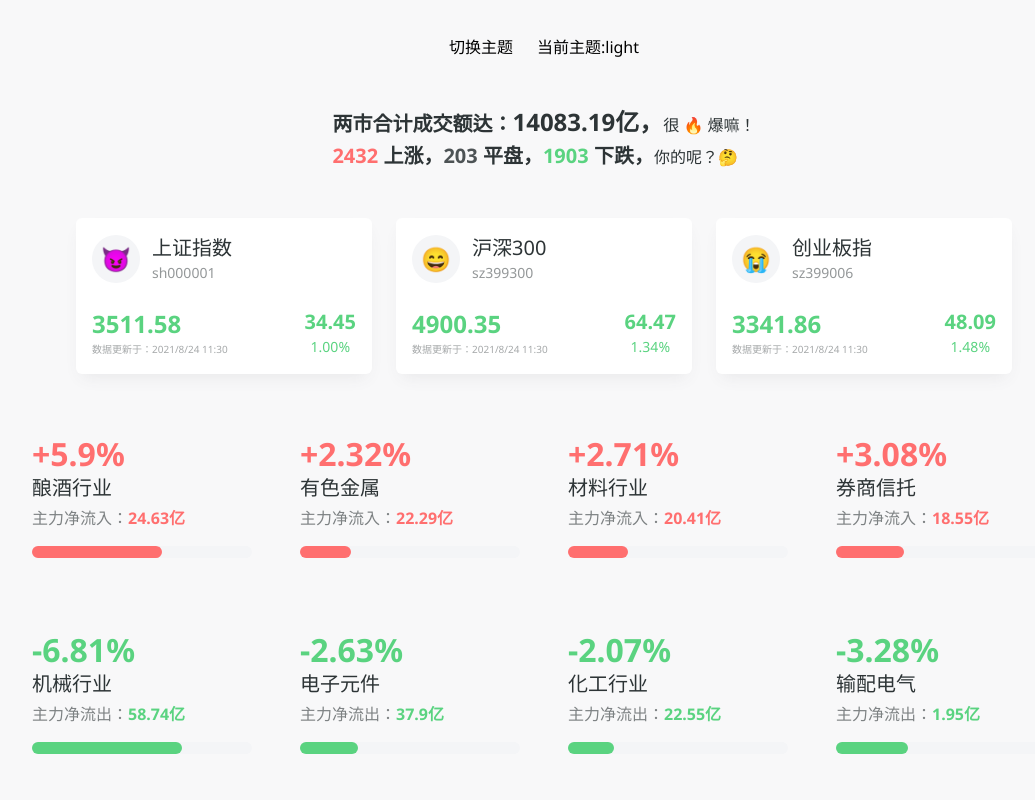
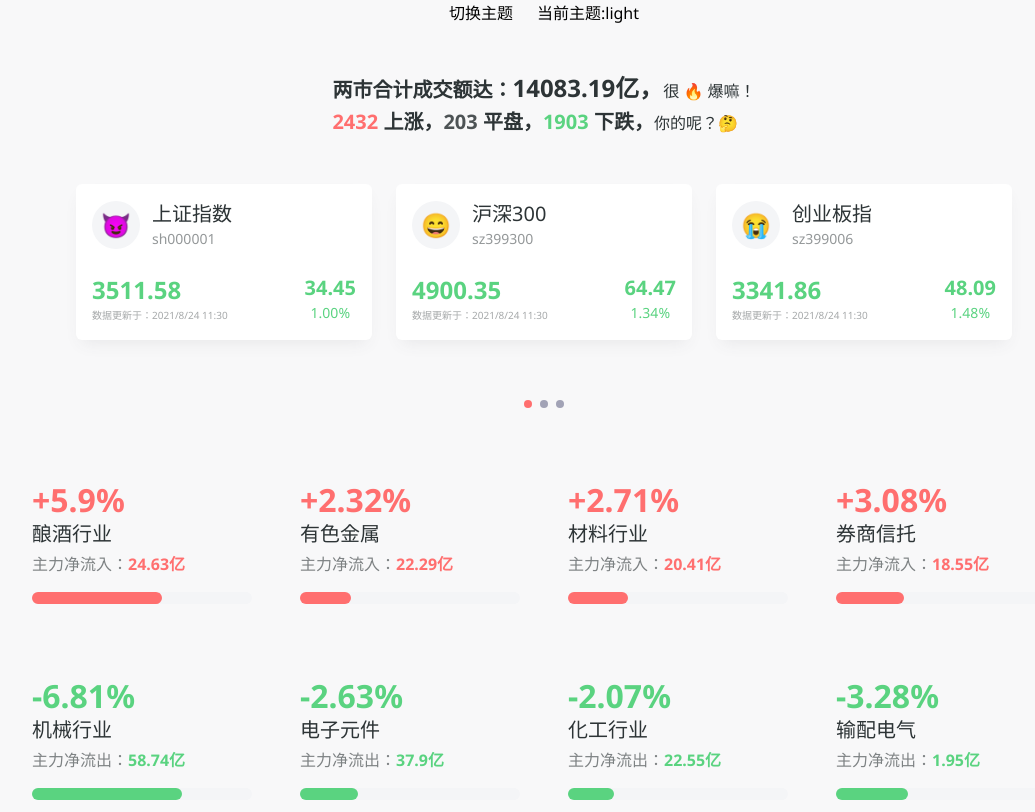
Before and after one commit to jyuloeng/fundsbox, a React (Create React App) app: page / in a window 1280 px wide. Shown: the whole page, without its empty margins (96-1131 px from the left). Built offline with nearby package versions, Linux system fonts and the light colour scheme; a web font is replaced by a local one.

Commit message:
feat: Indicator 组件的开发

```diff
--- a/package.json
+++ b/package.json
@@ -1,6 +1,6 @@
 {
   "name": "fundsbox",
-  "version": "0.0.6",
+  "version": "0.0.7",
   "private": true,
   "dependencies": {
     "@emotion/core": "^11.0.0",
--- a/src/App.tsx
+++ b/src/App.tsx
@@ -3,11 +3,12 @@ import styled from "@emotion/styled/macro";
 import Space from "./components/Space";
 import IndexCard from "./components/IndexCard";
 import BoardCard from "./components/BoardCard";
+import TradingTotal from "./components/TradingTotal";
+import Indicator from "./components/Indicator";
 
 import { useTheme } from "./context/ThemeContext";
 
 import { GetComponentProps } from "./utils";
-import TradingTotal from "./components/TradingTotal";
 
 const indexList: GetComponentProps<typeof IndexCard>[] = [
   {
@@ -134,6 +135,12 @@ function App() {
     }
   };
 
+  const [indicatorIndex, setIndicatorIndex] = useState(0);
+
+  const handleIndicatorClick = (index: number) => {
+    setIndicatorIndex(index);
+  };
+
   return (
     <Container>
       <Space gap={24}>
@@ -153,6 +160,12 @@ function App() {
           <IndexCard key={prop.code} {...prop} />
         ))}
       </Space>
+
+      <Indicator
+        activeIndex={indicatorIndex}
+        total={3}
+        onDotClick={handleIndicatorClick}
+      />
 
       <Space gap={24}>
         {boradList.map((prop) => (
--- /dev/null
+++ b/src/components/Indicator/index.tsx
@@ -0,0 +1,60 @@
+import React from "react";
+import styled from "@emotion/styled/macro";
+
+import { useTheme } from "../../context/ThemeContext";
+
+import {
+  dangerColor,
+  darkBackground2Color,
+  lightBackground2Color,
+} from "../../styles/colors";
+import { transitionStyles } from "../../styles/common";
+
+type Props = {
+  activeIndex: number;
+  total: number;
+  onDotClick?: (index: number) => void;
+};
+
+const Indicator: React.FC<Props> = ({ activeIndex, total, onDotClick }) => {
+  const { themeType } = useTheme();
+
+  const handleDotClick = (index: number) => {
+    onDotClick && onDotClick(index);
+  };
+
+  return (
+    <Container>
+      {Array.from(new Array(total).keys()).map((item, index) => (
+        <Dot
+          key={index}
+          active={activeIndex === index}
+          themeType={themeType}
+          onClick={() => handleDotClick(index)}
+        />
+      ))}
+    </Container>
+  );
+};
+
+export default Indicator;
+
+const Dot = styled.div<{ themeType: Theme.ThemeType; active?: boolean }>`
+  --indicator-size: 8px;
+
+  width: var(--indicator-size);
+  height: var(--indicator-size);
+  border-radius: calc(var(--indicator-size) / 2);
+  background-color: ${(props) =>
+    props.themeType === "light" ? darkBackground2Color : lightBackground2Color};
+  background-color: ${(props) => props.active && dangerColor};
+  opacity: ${(props) => !props.active && 0.5};
+  cursor: pointer;
+  ${transitionStyles}
+`;
+
+const Container = styled.div`
+  display: inline-flex;
+  gap: 8px;
+  padding: 12px;
+`;
```
